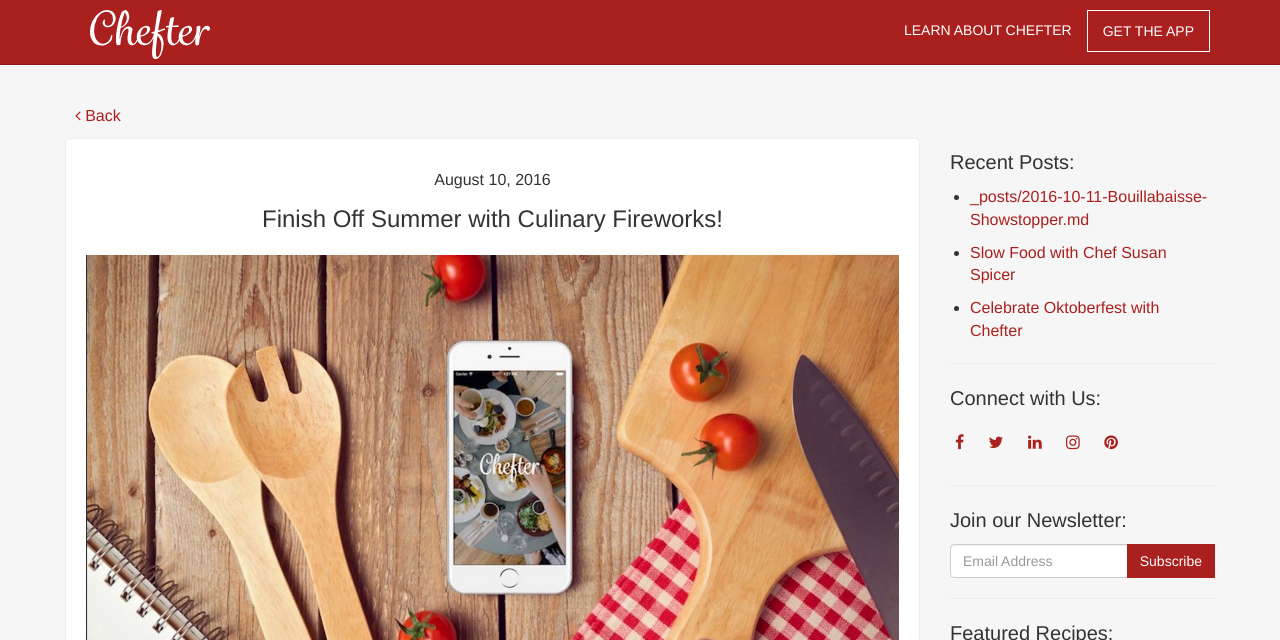
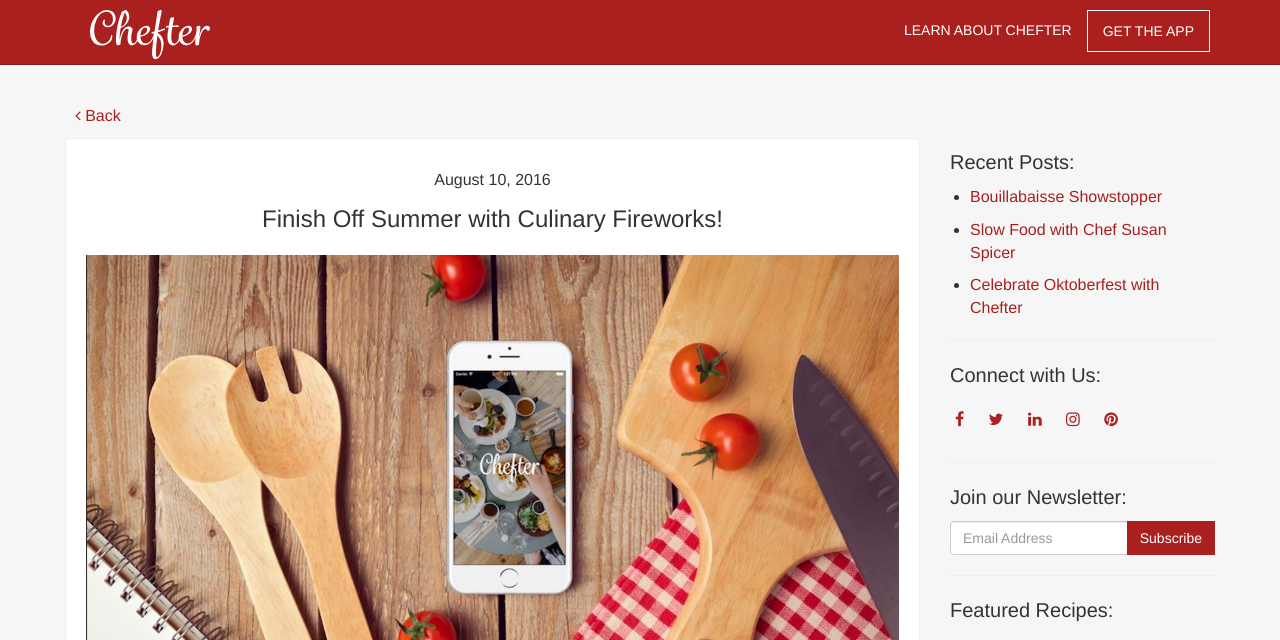
Before and after one commit to Chefter/chefter.github.io, a Jekyll site: the page built from _posts/2016-08-10-Finish-Off-Summer-with-Culinary-Fireworks.md, in a window 1280 px wide and 900 px high, cut to the strip 0-640 px from the top of the window. Built offline with Jekyll 4.4.1, drawn with Linux system fonts in a browser that asks for light colours; some web fonts are replaced; comment, search, counter and statistics services are not loaded.

Commit message:
Fix last post

```diff
--- a/_posts/2016-10-11-your-filename.md
+++ b/_posts/2016-10-11-Bouillabaisse-Showstopper.md
@@ -3,7 +3,7 @@
 layout: post
 author: Madison
 date: '2016-10-11 11:11:11 -0400'
-title: _posts/2016-10-11-Bouillabaisse-Showstopper.md
+title: Bouillabaisse Showstopper
 categories: blog
 ---
 ![bouillabasse.jpg]({{site.baseurl}}/img/bouillabasse.jpg)
```
